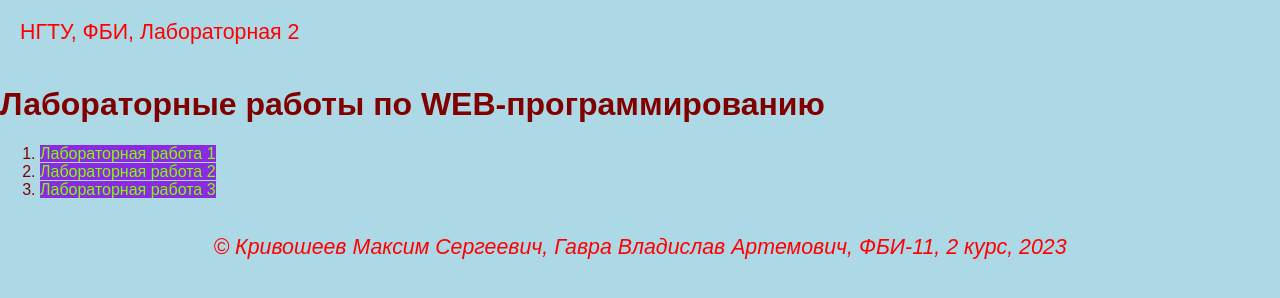
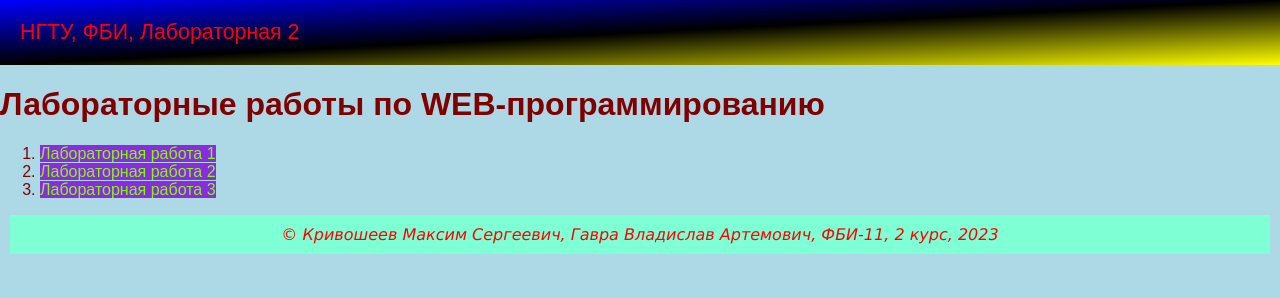
Before and after one commit to maksimkrivosheev/web-lab-3, a plain HTML site: page index.html in a window 1280 px wide. Drawn offline with Linux system fonts and the light colour scheme.

Commit message:
Градиенты

```diff
--- a/main.css
+++ b/main.css
@@ -6,7 +6,7 @@ margin: 0px;
 }
 
 header {
-background-color: lightblue;
+background-image: linear-gradient(to right bottom, blue, black, yellow);
 color: red;
 font-family: Arial, Helvetica, sans-serif;
 padding: 20px; font-size:
@@ -14,11 +14,13 @@ padding: 20px; font-size:
 }
 
 footer {
-background-color: lightblue;
+background-color: aquamarine;
+font-family: 'Lucida Sans', 'Lucida Sans Regular', 'Lucida Grande', 'Lucida Sans Unicode', Geneva, Verdana, sans-serif;
 font-style: italic;
-font-size: 16pt;
+font-size: 30;
+margin: 10px;
 color: red;
-padding: 20px;
+padding: 10px;
 text-align: center;
 }
 
```
